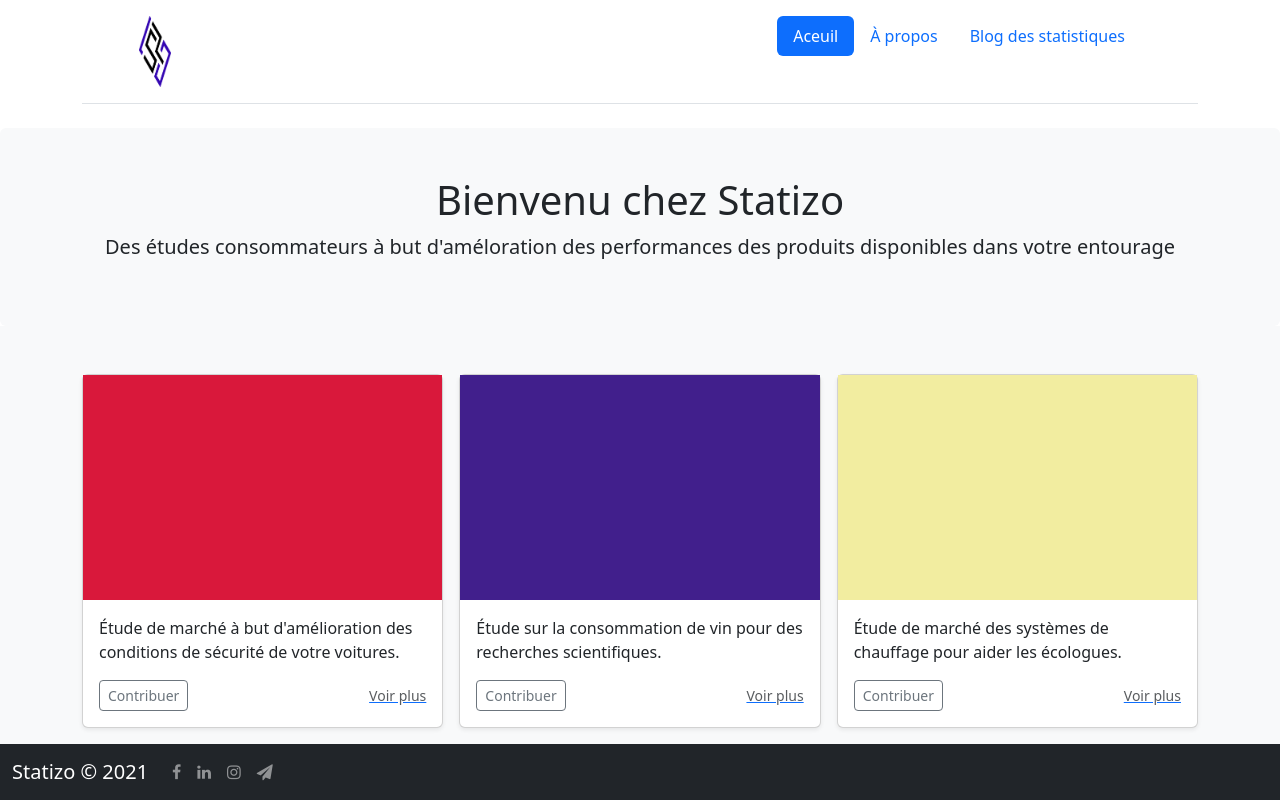
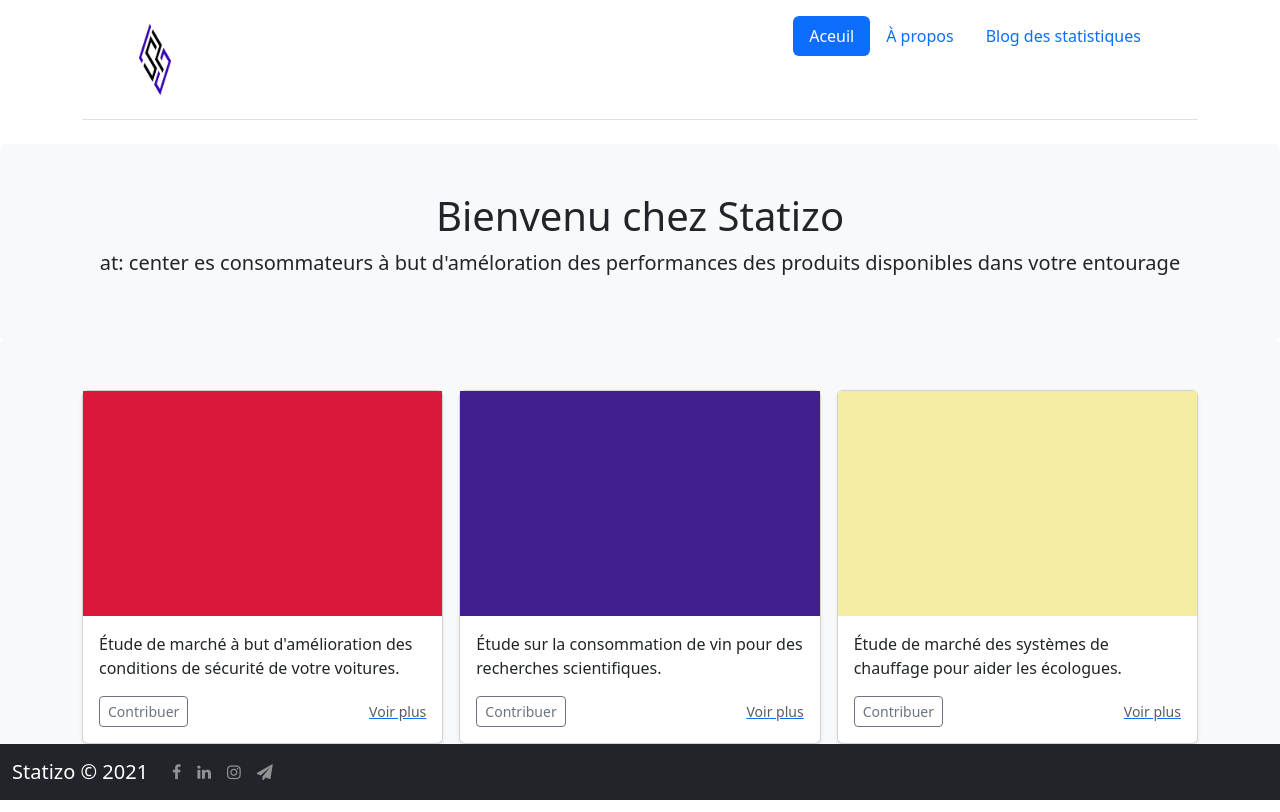
Before and after one commit to Ayoubzinini/digiso, a plain HTML site: page index.html in a window 1280 px wide. Drawn offline with nearby package versions, Linux system fonts and the light colour scheme.

Commit message:
Update index.html

```diff
--- a/index.html
+++ b/index.html
@@ -33,8 +33,8 @@
 <body>
 	<div class="container">
 	    <header class="d-flex flex-wrap justify-content-center py-3 mb-4 border-bottom">
-	      <a href="index.html"><img src="img/logo.png" width="5%" style="float: left;display: block;"></a>
 	      <ul class="nav nav-pills">
+	      	<li class="nav-item"><a href="about.html" class="nav-link"><img src="img/logo.png" width="5%"></a></li>
 	        <li class="nav-item"><a href="index.html" class="nav-link active" aria-current="page">Aceuil</a></li>
 	        <li class="nav-item"><a href="about.html" class="nav-link">À propos</a></li>
 	        <li class="nav-item"><a href="Blog des statistiques.html" class="nav-link">Blog des statistiques</a></li>
@@ -44,7 +44,8 @@
   	<main>
   		<div class="bg-light p-5 rounded mt-3">
 	    	<h1 style="text-align: center;">Bienvenu chez Statizo</h1>
-	    	<p class="lead" style="text-align: center;">Des études consommateurs à but d'améloration des performances des produits disponibles dans votre entourage</p>
+	    	<p class="lead" style="text-align: center;">at: center es consommateurs à
+	   but d'améloration des performances des produits disponibles dans votre entourage</p>
 	    	<!--<a class="btn btn-lg btn-primary" href="../components/navbar/" role="button">View navbar docs &raquo;</a>-->
   		</div>
 	  	<div class="album py-5 bg-light">
```
